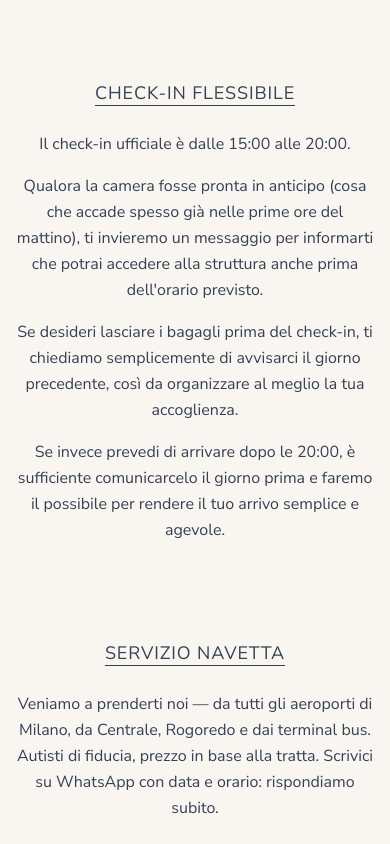
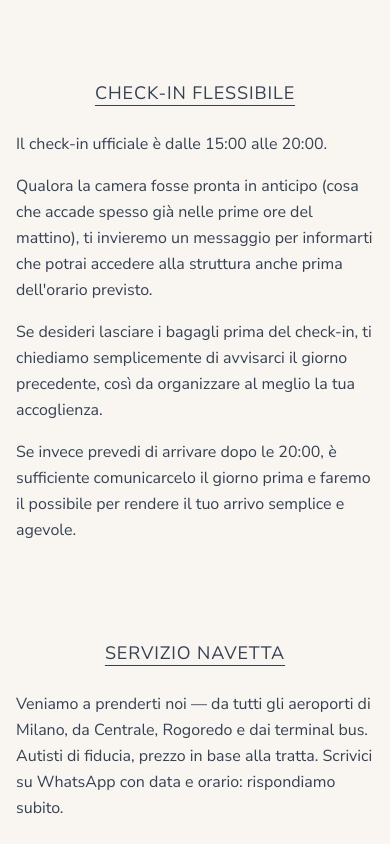
Before and after one commit to CasaAnia/sito-casaania, a Next.js app: page / in a window 390 px wide. Shown: the part 4200-5044 px from the top of the page. Built offline with nearby package versions, Linux system fonts and the light colour scheme.

Commit message:
Uniforma allineamento testi: titoli centrati, corpo a sinistra in colonna max-w-2xl

```diff
--- a/app/page.tsx
+++ b/app/page.tsx
@@ -225,18 +225,18 @@ export default function Home() {
 
       {/* CHECK-IN FLESSIBILE */}
       <section className="py-12 px-4">
-        <div className="max-w-4xl mx-auto text-center">
-          <p style={{textUnderlineOffset: '6px'}} className="text-gray-700 text-lg uppercase tracking-wider mb-6 underline">Check-in flessibile</p>
-          <p className="text-gray-700 leading-relaxed max-w-2xl mx-auto mb-4">
+        <div className="max-w-2xl mx-auto">
+          <p style={{textUnderlineOffset: '6px'}} className="text-center text-gray-700 text-lg uppercase tracking-wider mb-6 underline">Check-in flessibile</p>
+          <p className="text-left text-gray-700 leading-relaxed mb-4">
             Il check-in ufficiale è dalle 15:00 alle 20:00.
           </p>
-          <p className="text-gray-700 leading-relaxed max-w-2xl mx-auto mb-4">
+          <p className="text-left text-gray-700 leading-relaxed mb-4">
             Qualora la camera fosse pronta in anticipo (cosa che accade spesso già nelle prime ore del mattino), ti invieremo un messaggio per informarti che potrai accedere alla struttura anche prima dell'orario previsto.
           </p>
-          <p className="text-gray-700 leading-relaxed max-w-2xl mx-auto mb-4">
+          <p className="text-left text-gray-700 leading-relaxed mb-4">
             Se desideri lasciare i bagagli prima del check-in, ti chiediamo semplicemente di avvisarci il giorno precedente, così da organizzare al meglio la tua accoglienza.
           </p>
-          <p className="text-gray-700 leading-relaxed max-w-2xl mx-auto">
+          <p className="text-left text-gray-700 leading-relaxed">
             Se invece prevedi di arrivare dopo le 20:00, è sufficiente comunicarcelo il giorno prima e faremo il possibile per rendere il tuo arrivo semplice e agevole.
           </p>
         </div>
@@ -244,9 +244,9 @@ export default function Home() {
 
       {/* SERVIZIO NAVETTA */}
       <section className="py-12 px-4">
-        <div className="max-w-4xl mx-auto text-center">
-          <p style={{textUnderlineOffset: '6px'}} className="text-gray-700 text-lg uppercase tracking-wider mb-6 underline">Servizio navetta</p>
-          <p className="text-gray-700 leading-relaxed max-w-2xl mx-auto">
+        <div className="max-w-2xl mx-auto">
+          <p style={{textUnderlineOffset: '6px'}} className="text-center text-gray-700 text-lg uppercase tracking-wider mb-6 underline">Servizio navetta</p>
+          <p className="text-left text-gray-700 leading-relaxed">
             Veniamo a prenderti noi — da tutti gli aeroporti di Milano, da Centrale, Rogoredo e dai terminal bus.
             Autisti di fiducia, prezzo in base alla tratta. Scrivici su WhatsApp con data e orario: rispondiamo subito.
           </p>
@@ -268,7 +268,7 @@ export default function Home() {
         <div className="max-w-4xl mx-auto">
           <p style={{textUnderlineOffset: '6px'}} className="text-center text-gray-700 text-lg uppercase tracking-wider mb-8 underline">Dove siamo</p>
           <div className="md:flex md:gap-8 md:items-center">
-            <div className="md:flex-1 mb-6 md:mb-0">
+            <div className="md:flex-1 mb-6 md:mb-0 text-left">
               <p className="font-semibold text-gray-800 mb-1">📍 Via Liguria 26</p>
               <p className="text-gray-700 mb-4">Fizzonasco, Pieve Emanuele (MI) 20072</p>
               <ul className="text-gray-700 leading-relaxed space-y-2">
@@ -302,12 +302,12 @@ export default function Home() {
 
       {/* COME ARRIVARE */}
       <section id="come-arrivare" className="py-12 px-4">
-        <div className="max-w-4xl mx-auto">
+        <div className="max-w-2xl mx-auto">
           <p style={{textUnderlineOffset: '6px'}} className="text-center text-gray-700 text-lg uppercase tracking-wider mb-8 underline">Come arrivare</p>
-          <p className="text-gray-700 leading-relaxed max-w-2xl mx-auto mb-6 text-center">
+          <p className="text-left text-gray-700 leading-relaxed mb-6">
             Casa Ania è a soli 140 metri dalla palazzina 8 di Humanitas: due minuti a piedi, senza bisogno di auto, taxi o mezzi pubblici.
           </p>
-          <ul className="text-gray-700 leading-relaxed space-y-4 max-w-2xl mx-auto">
+          <ul className="text-left text-gray-700 leading-relaxed space-y-4">
             <li><strong>🚶 A piedi (2 minuti):</strong> l&apos;ingresso più vicino è quello della palazzina 8. Molti ospiti tornano in camera durante gli orari di chiusura delle visite.</li>
             <li><strong>🚗 In auto:</strong> dalla Tangenziale Ovest (A50) uscita Rozzano–Quinto de&apos; Stagni, oppure dalla A7 Milano–Genova uscita Assago/Milanofiori, poi indicazioni per Humanitas/Via Manzoni. Parcheggio: due piazzole gratuite a 150 metri, oppure il parcheggio Humanitas a pagamento, custodito 24 ore su 24.</li>
             <li><strong>✈️ In aereo:</strong> Viaggiare per una visita medica è già abbastanza faticoso. Al trasferimento pensiamo noi: i nostri autisti di fiducia ti aspettano a Malpensa, Linate, Orio al Serio o alla stazione, e ti portano direttamente da noi. Scrivici su WhatsApp con data e orario di arrivo e ti confermiamo subito prezzo e posto. Meglio con qualche giorno di anticipo.</li>
@@ -326,9 +326,9 @@ export default function Home() {
 
       {/* FAQ */}
       <section id="faq" className="py-12 px-4">
-        <div className="max-w-4xl mx-auto">
+        <div className="max-w-2xl mx-auto">
           <p style={{textUnderlineOffset: '6px'}} className="text-center text-gray-700 text-lg uppercase tracking-wider mb-8 underline">Domande frequenti</p>
-          <div className="space-y-5 max-w-2xl mx-auto">
+          <div className="text-left space-y-5">
             {faqs.map(({ q, a }) => (
               <div key={q}>
                 <h3 className="font-display font-semibold text-gray-800 mb-1">{q}</h3>
```
